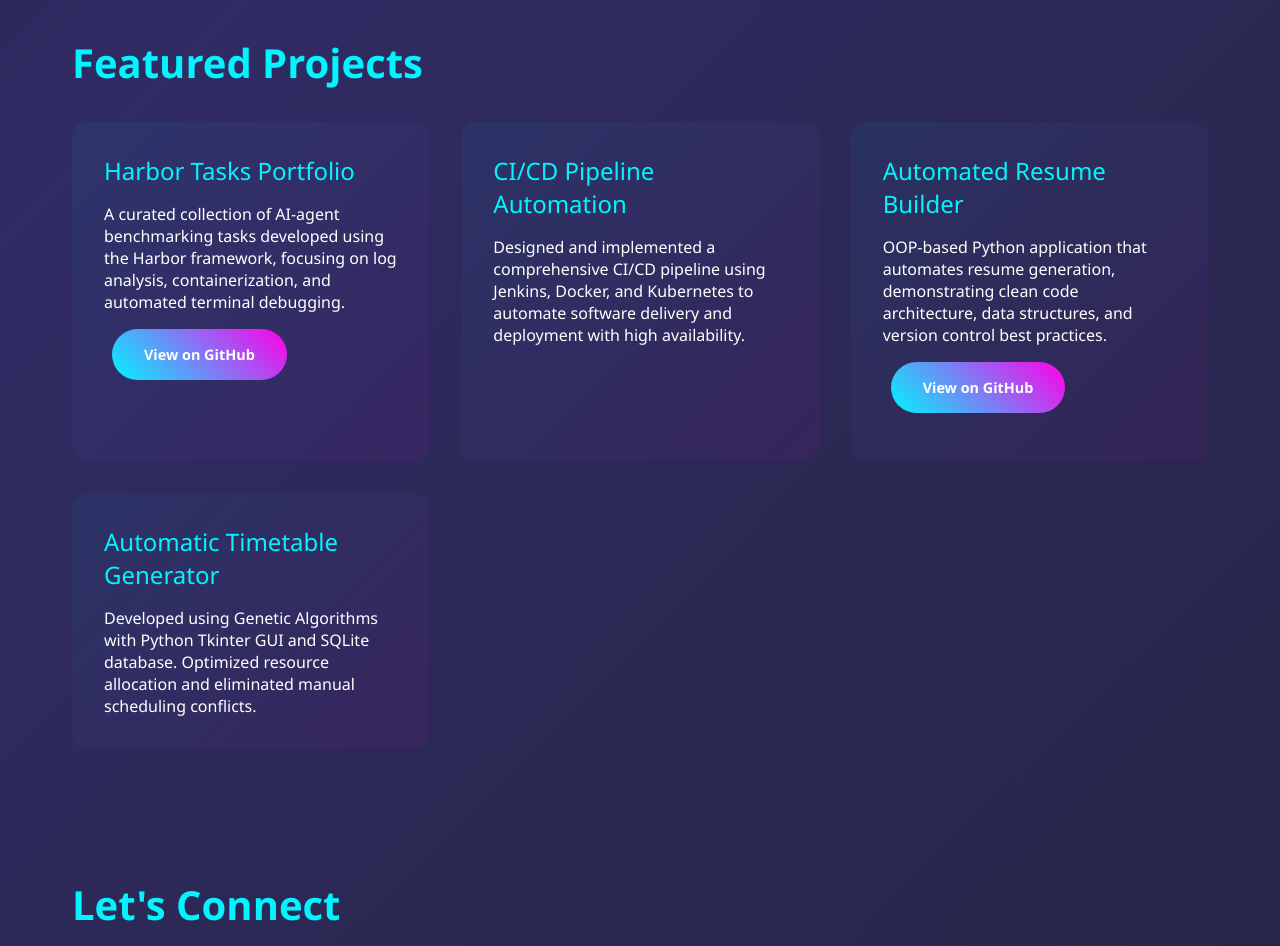
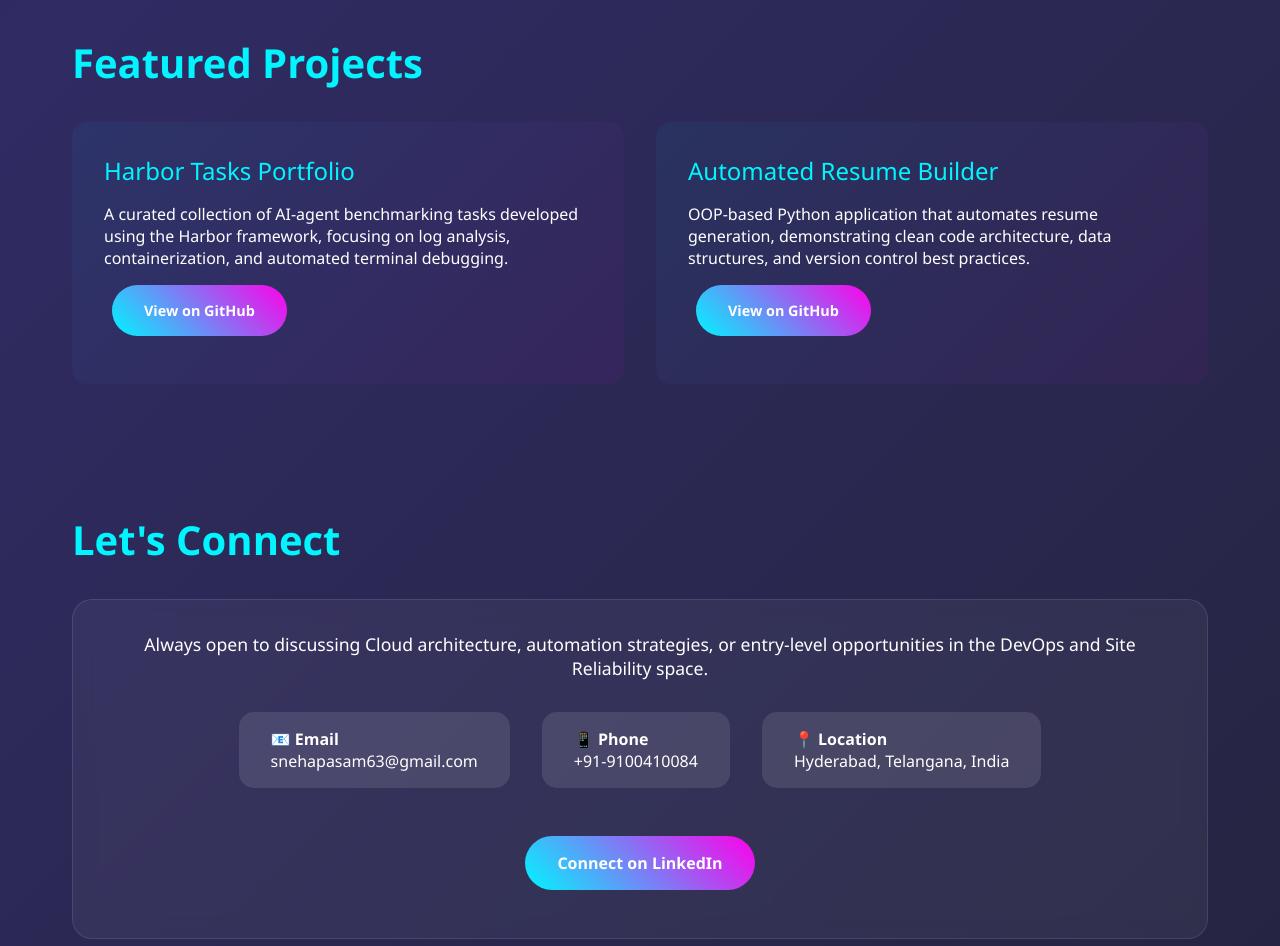
Before and after one commit to sneha-pasam/sneha-pasam.github.io, a plain HTML site: page index.html in a window 1280 px wide. Shown: the part 2380-3326 px from the top of the page. Drawn offline with nearby package versions, Linux system fonts and the light colour scheme; animation ran at ten frames a second.

Commit message:
Update index.html

```diff
--- a/index.html
+++ b/index.html
@@ -281,7 +281,7 @@
                 </div>
                 <div class="skill-item">
                     <h3>🛠️ Tools</h3>
-                    <p>Terraform, Ansible, Kubernetes, SQLite, JSON APIs</p>
+                    <p>Terraform, Ansible, SQLite, JSON APIs</p>
                 </div>
                 <div class="skill-item">
                     <h3>🔧 Core Skills</h3>
@@ -330,19 +330,9 @@
                 </div>
 
                 <div class="project-card">
-                    <div class="project-title">CI/CD Pipeline Automation</div>
-                    <p>Designed and implemented a comprehensive CI/CD pipeline using Jenkins, Docker, and Kubernetes to automate software delivery and deployment with high availability.</p>
-                </div>
-
-                <div class="project-card">
                     <div class="project-title">Automated Resume Builder</div>
                     <p>OOP-based Python application that automates resume generation, demonstrating clean code architecture, data structures, and version control best practices.</p>
                     <a href="https://github.com/sneha-pasam" class="cta-button" target="_blank" style="margin-top: 1rem; font-size: 0.9rem;">View on GitHub</a>
-                </div>
-
-                <div class="project-card">
-                    <div class="project-title">Automatic Timetable Generator</div>
-                    <p>Developed using Genetic Algorithms with Python Tkinter GUI and SQLite database. Optimized resource allocation and eliminated manual scheduling conflicts.</p>
                 </div>
             </div>
         </section>
```
